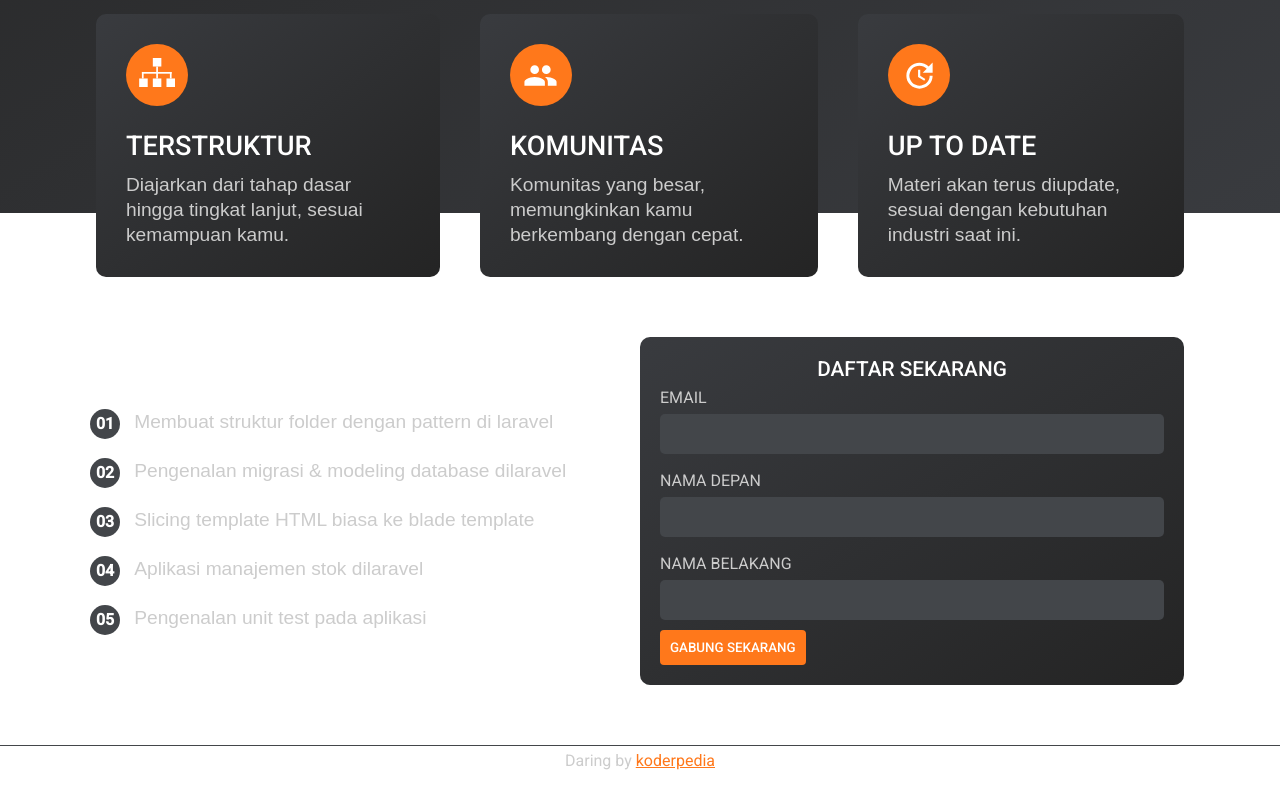
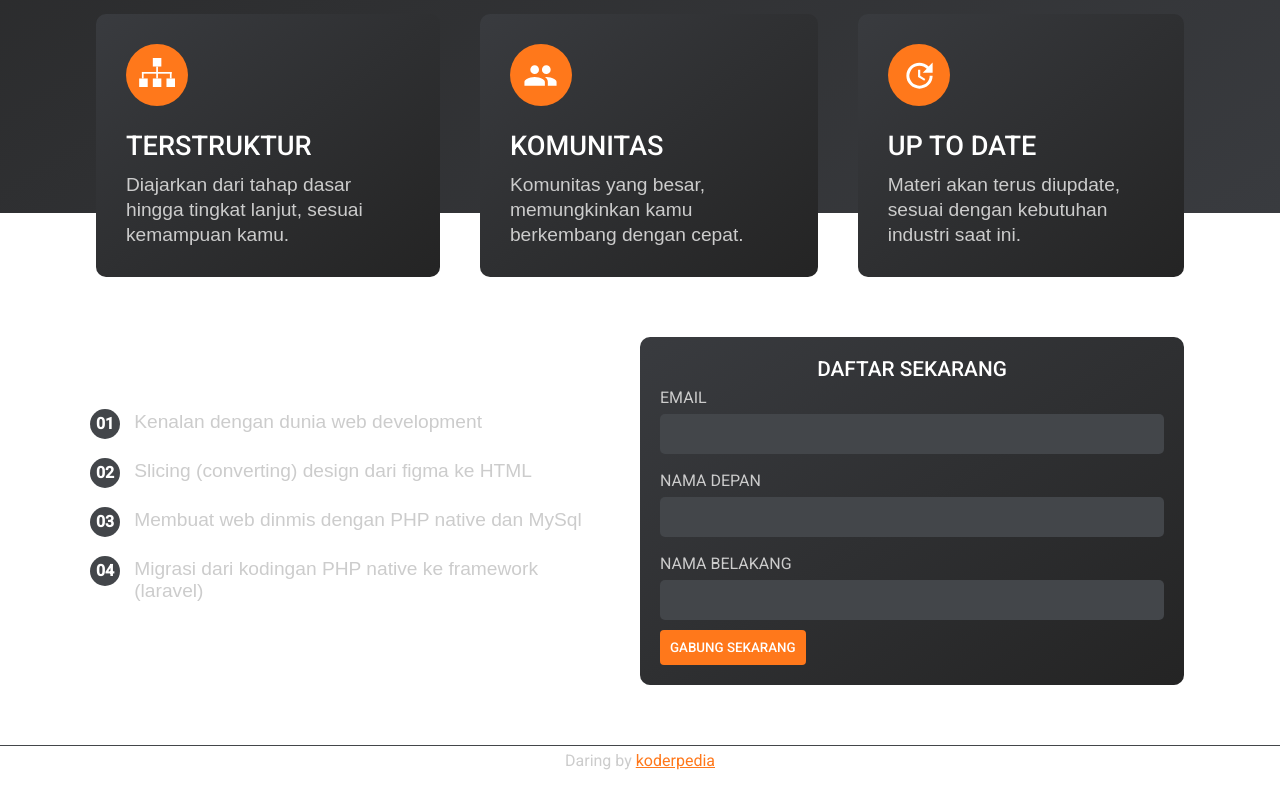
Before and after one commit to masraga/landing-daring, a plain HTML site: page index.html in a window 1280 px wide. Shown: the part 587-1387 px from the top of the page. Drawn offline with Linux system fonts and the light colour scheme.

Commit message:
update materi kelas

```diff
--- a/index.html
+++ b/index.html
@@ -53,24 +53,21 @@
       <div class="title text-white font-weight-500 text-xl">Materi: manajemen stok barang</div>
       <div konimate-type="fade-right">
         <div class="order font-weight-bold text-white">01</div>
-        <div class="text font-text text-black-400">Membuat struktur folder dengan pattern di laravel</div>
-      </div>
-      <div konimate-type="fade-right" konimate-delay=".1s">
-        <div class="order font-weight-bold text-white">02</div>
-        <div class="text font-text text-black-400">Pengenalan migrasi & modeling database dilaravel</div>
+        <div class="text font-text text-black-400">Kenalan dengan dunia web development</div>
       </div>
       <div konimate-type="fade-right" konimate-delay=".2s">
-        <div class="order font-weight-bold text-white">03</div>
-        <div class="text font-text text-black-400">Slicing template HTML biasa ke blade template</div>
-      </div>
-      <div konimate-type="fade-right" konimate-delay=".3s">
-        <div class="order font-weight-bold text-white">04</div>
-        <div class="text font-text text-black-400">Aplikasi manajemen stok dilaravel</div>
+        <div class="order font-weight-bold text-white">02</div>
+        <div class="text font-text text-black-400">Slicing (converting) design dari figma ke HTML</div>
       </div>
       <div konimate-type="fade-right" konimate-delay=".4s">
-        <div class="order font-weight-bold text-white">05</div>
-        <div class="text font-text text-black-400">Pengenalan unit test pada aplikasi</div>
+        <div class="order font-weight-bold text-white">03</div>
+        <div class="text font-text text-black-400">Membuat web dinmis dengan PHP native dan MySql</div>
       </div>
+      <div konimate-type="fade-right" konimate-delay=".6s">
+        <div class="order font-weight-bold text-white">04</div>
+        <div class="text font-text text-black-400">Migrasi dari kodingan PHP native ke framework (laravel)</div>
+      </div>
+
     </div>
     <div>
       <div class="paper">
@@ -109,11 +106,12 @@
   const form = document.querySelector(`#form-register`);
   form.addEventListener('submit', e => {
     e.preventDefault();
+    const title = `manajemen stok barang`;
     const adminPhone = "62895616042279";
     const email = document.querySelector(`[name='email']`).value;
     const firstName = document.querySelector(`[name='first-name']`).value;
     const lastName = document.querySelector(`[name='last-name']`).value;
-    let text = "Halo kak saya mau daftar untuk materi *manajemen stok barang* %0a%0a";
+    let text = `Halo kak saya mau daftar untuk materi *${title}* %0a%0a`;
     text += `Nama: ${firstName} ${lastName} %0a`;
     text += `Email: ${email} %0a`;
 
```
